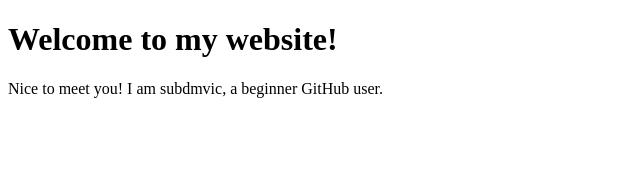
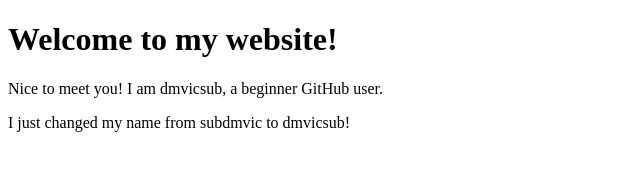
Before and after one commit to dmvicsub/dmvicsub.github.io, a plain HTML site: page index.html in a window 1280 px wide. Shown: the whole page, without its empty margins (0-640 px from the left). Drawn offline with Linux system fonts and the light colour scheme.

Commit message:
Update index.html

```diff
--- a/index.html
+++ b/index.html
@@ -2,12 +2,13 @@
 <html>
 
 <head>
-  <title>subdmvic Website</title>
+  <title>New dmvicsub Website</title>
 </head>
 
 <body>
   <h1>Welcome to my website!</h1>
-  <p>Nice to meet you! I am subdmvic, a beginner GitHub user.</p>
+  <p>Nice to meet you! I am dmvicsub, a beginner GitHub user.</p>
+  <p>I just changed my name from subdmvic to dmvicsub!</p>
 </body>
 
 </html>
```
